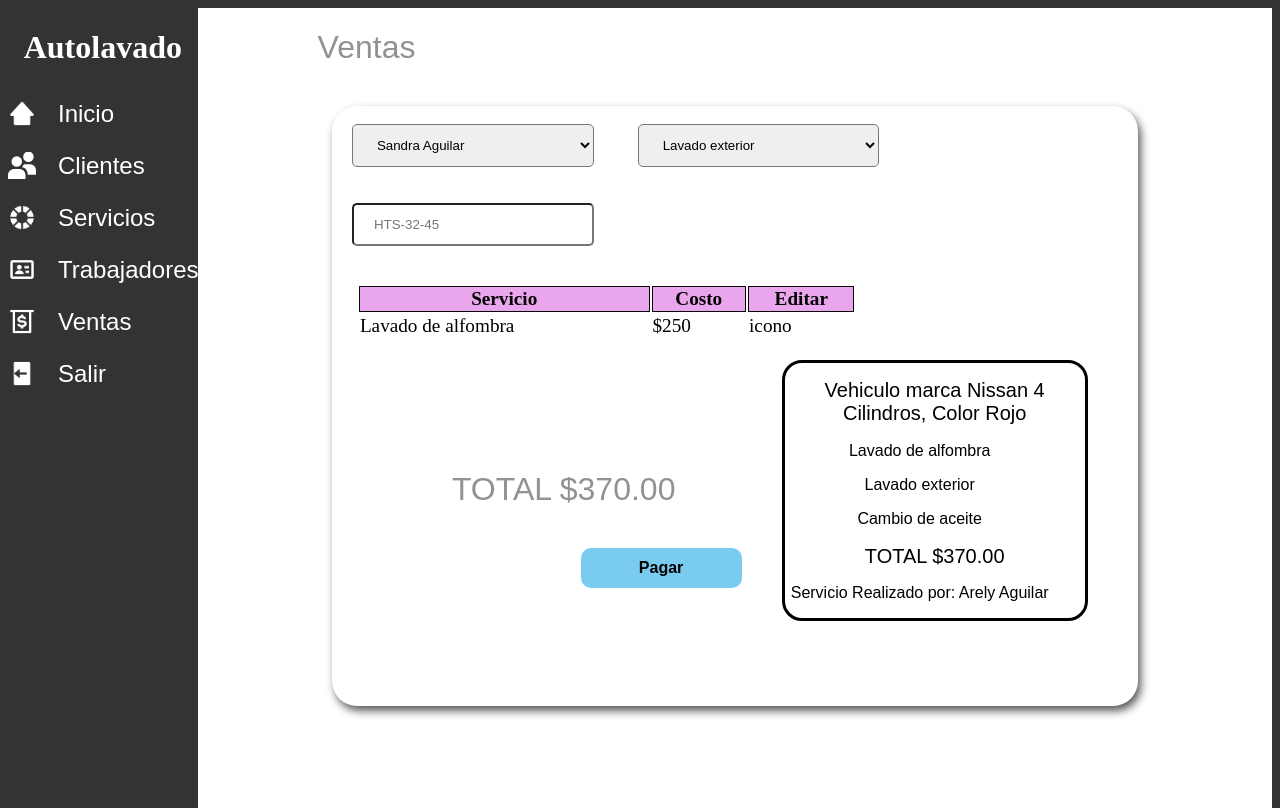
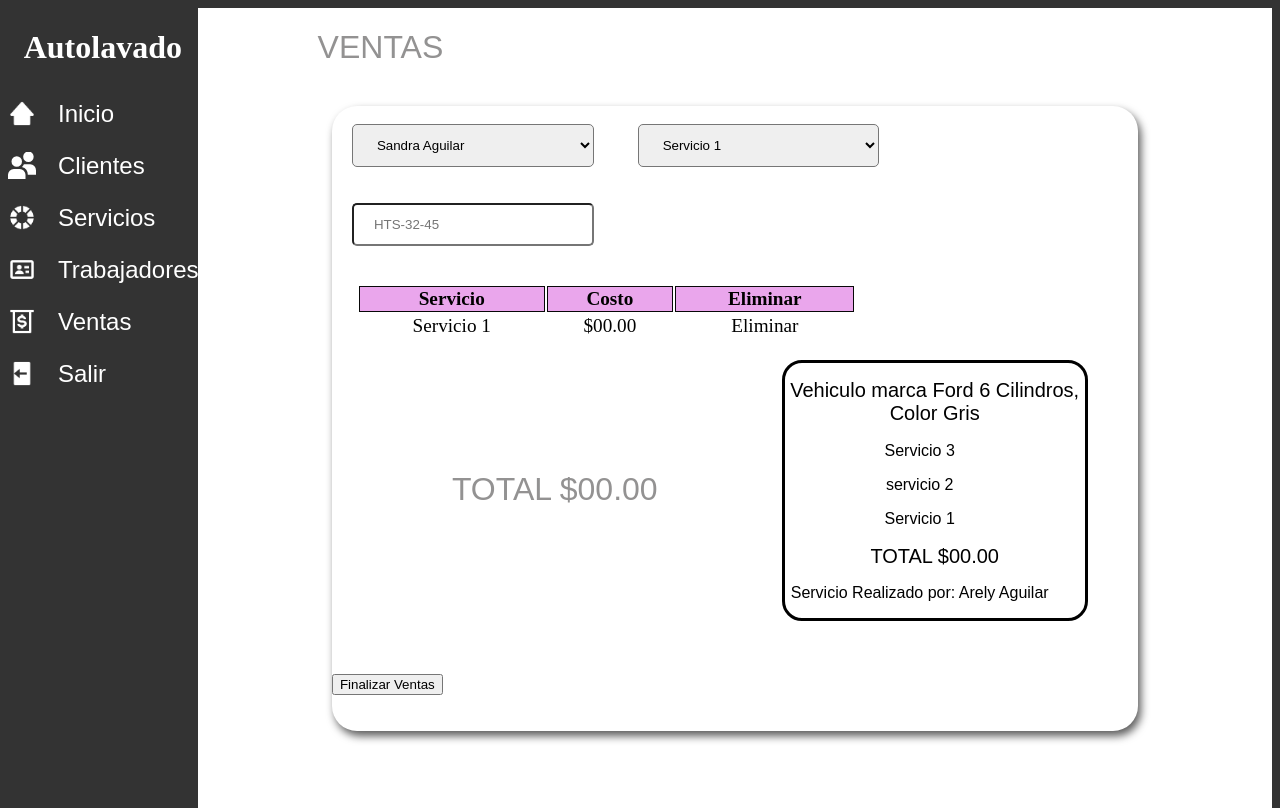
Before and after one commit to Sanders2616/Sanders2616.github.io, a plain HTML site: page ventas.html in a window 1280 px wide. Drawn offline with Linux system fonts and the light colour scheme.

Commit message:
Update ventas.html

```diff
--- a/ventas.html
+++ b/ventas.html
@@ -19,46 +19,46 @@
         <li><a href="index.html"><span class="icon salir"></span>Salir</a></li>
     </ul>
   </div>
-  <div class="derecha"><h1>Ventas</h1><br>
+  <div class="derecha"><h1>VENTAS</h1><br>
     <div class="formVentas">
         <form>
             <select class="txtdatos" name="empleado" id="empleado" placeholder="Empleado">
                 <option>Sandra Aguilar</option>
                 <option>Mauricio Ramírez</option>
-                <option>Uriel Maldonado</option>
+                <option>Arely Aguilar</option>
             </select>
             <select class="txtdatos" name="trabajador" id="" placeholder="Servicio">
-                <option>Lavado exterior</option>
-                <option>Lavado de alfombra</option>
-                <option>Cambio de Aceite</option>
+                <option>Servicio 1</option>
+                <option>Servicio 2</option>
+                <option>servicio 3</option>
             </select>
             <input type="text" class="txtdatos" name="vehiculo" id="vehiculo" placeholder="HTS-32-45">
             <table class="datostabla_ventas">
                 <thead>
-                    <tr>
+                    <tr align="center">
                         <th>Servicio</th>
                         <th>Costo</th>
-                        <th>Editar</th>
-
+                        <th>Eliminar</th>
                     </tr>
                 </thead>
-                <tr>
-                    <td>Lavado de alfombra</td>
-                    <td>$250</td>
-                    <td>icono</td>
-
+                    <tr align="center">
+                        <td>Servicio 1</td>
+                        <td>$00.00</td>
+                        <td>Eliminar</td>
+                    </tr>
             </table>
             <div class="targ-venta">
-                  <h2>Vehiculo marca Nissan 4 Cilindros, Color Rojo</h2>
-                  <h3>Lavado de alfombra</h3>
-                  <h3>Lavado exterior</h3>
-                  <h3>Cambio de aceite</h3>
-                  <h2>TOTAL $370.00</h2>
+                  <h2>Vehiculo marca Ford 6 Cilindros, Color Gris</h2>
+                  <h3>Servicio 3</h3>
+                  <h3>servicio 2</h3>
+                  <h3>Servicio 1</h3>
+                  <h2>TOTAL $00.00</h2>
                   <h3>Servicio Realizado por: Arely Aguilar</h3>
-            </div><br><br><br><br><br>
-
-            <h1>TOTAL $370.00</h1><br>
-            <input type="submit" class="salvar" value="Pagar">
+            </div>
+            <br><br><br><br><br>
+            <h1>TOTAL $00.00</h1>
+            <br><br><br><br><br><br><br><br>
+            <input type="submit" class="salvar2" value="Finalizar Ventas">
             <br><br><br>
         </form>
     </div>
```
